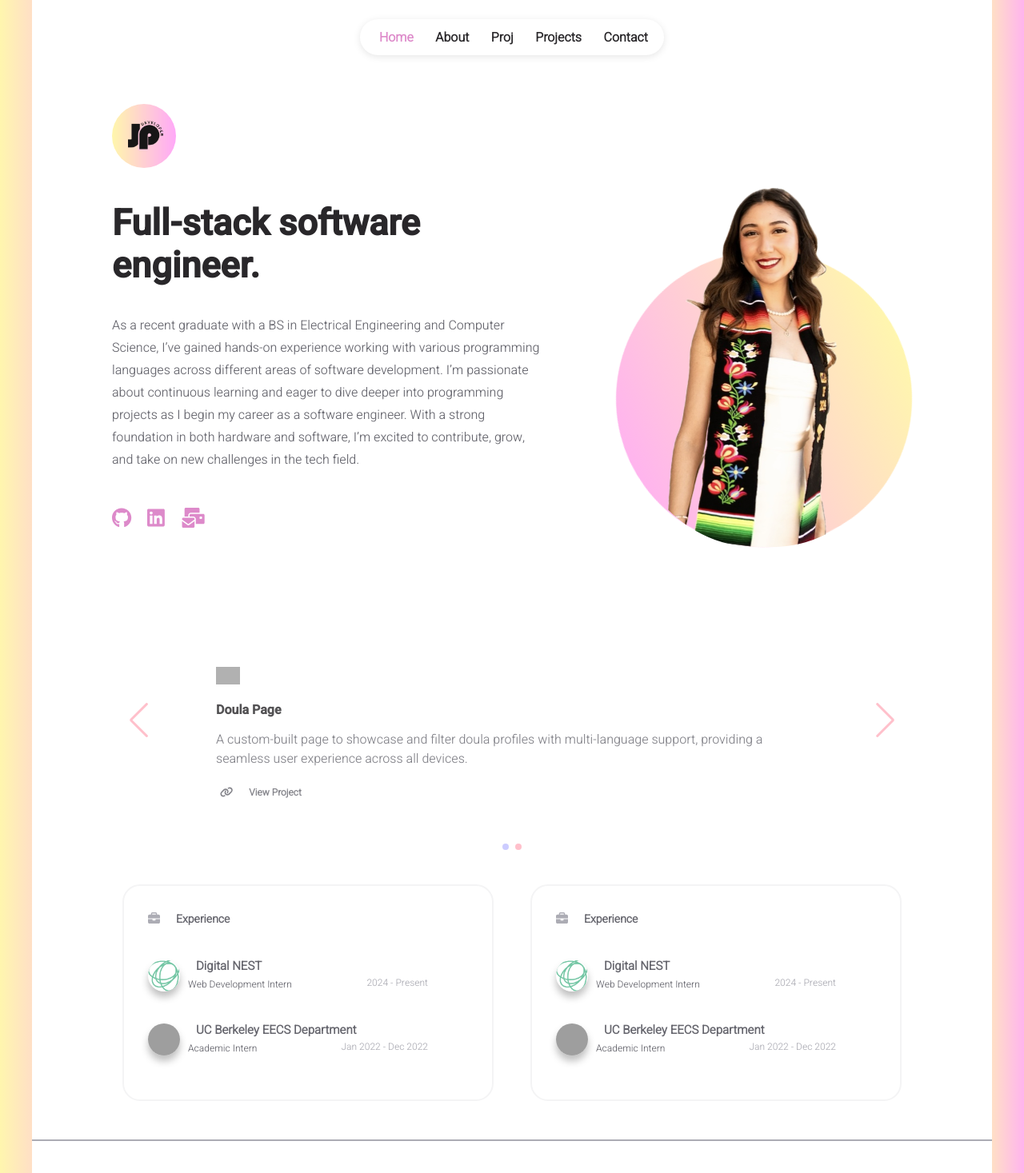
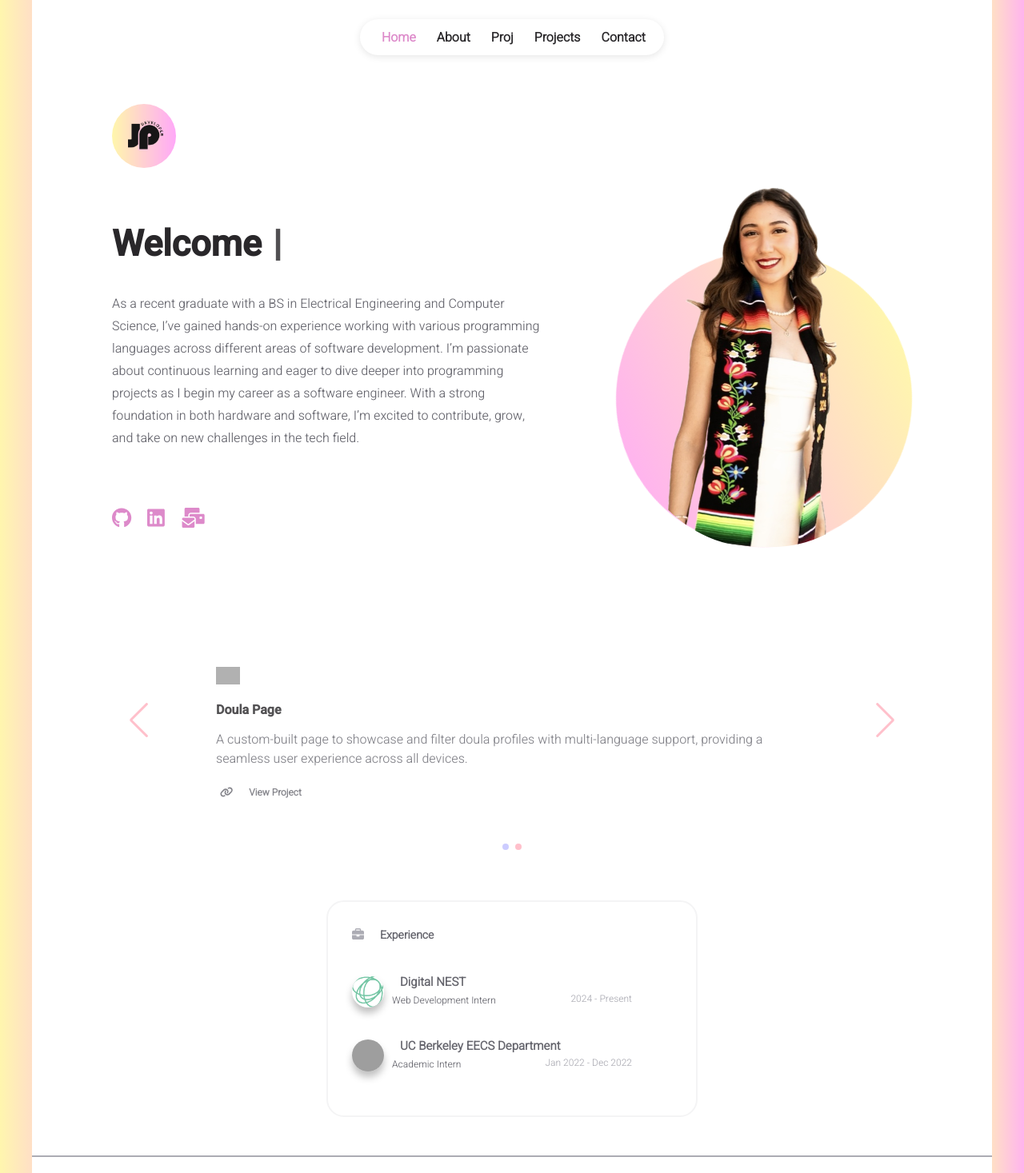
Before and after one commit to jacky-p/portfolio-v1, a React (Create React App) app: page / in a window 1280 px wide. Shown: the top 1467 px of the page at 80% size. Built offline with nearby package versions, Linux system fonts and the light colour scheme; grey boxes are pictures that could not be loaded.

Commit message:
added animations & added fixes to contact

```diff
--- a/package.json
+++ b/package.json
@@ -18,12 +18,14 @@
 		"@testing-library/jest-dom": "^5.16.5",
 		"@testing-library/react": "^13.4.0",
 		"@testing-library/user-event": "^13.5.0",
+		"motion": "^12.7.4",
 		"react": "^18.2.0",
 		"react-dom": "^18.2.0",
 		"react-ga4": "^2.1.0",
 		"react-helmet": "^6.1.0",
 		"react-router-dom": "^6.11.1",
 		"react-scripts": "5.0.1",
+		"react-simple-typewriter": "^5.0.1",
 		"styled-components": "^5.3.10",
 		"swiper": "^11.2.6",
 		"web-vitals": "^2.1.4"
--- a/src/components/common/navBar.jsx
+++ b/src/components/common/navBar.jsx
@@ -10,7 +10,7 @@ const NavBar = (props) => {
 		<React.Fragment>
 			<div className="nav-container">
 				<nav className="navbar">
-					<div className="nav-background">
+					<div className="nav-background borderYtoX">
 						<ul className="nav-list">
 							<li
 								className={
--- a/src/components/common/styles/navBar.css
+++ b/src/components/common/styles/navBar.css
@@ -46,13 +46,102 @@
 }
 
 .nav-item a {
+	position: relative; /* THIS is key */
+	padding: 0px 3px;
+	z-index: 1;
+
 	text-decoration: none;
 	color: var(--primary-color);
 }
 
 .nav-item a:hover {
 	color: var(--link-color);
-	transition: color 0.3s ease-in-out;
+	transition: color 0.2s ease-in-out;
+}
+
+/*.brackets .nav-item a:before,
+.brackets .nav-item a:after {
+	opacity: 0;
+	top: 0px;
+}
+
+div.brackets .nav-item a:before {
+	content: "(";
+	left: 0px;
+	transform: translateX(10px);
+}
+
+div.brackets .nav-item a:after {
+	content: ")";
+	right: 0px;
+	transform: translateX(-10px);
+}
+
+.brackets .nav-item a:hover:before,
+.brackets .nav-item a:hover:after {
+	opacity: 1;
+	transform: translateX(0px);
+}
+
+.nav-item a:before,
+.nav-item a:after {
+	position: absolute;
+	opacity: 0;
+	height: 100%;
+	width: 2px;
+	border-radius: 25%;
+	content: "";
+	background: var(--link-color);
+	transition: all 0.3s;
+}
+
+.nav-item a:before {
+	left: 0px;
+	top: 0px;
+}
+
+.nav-item a:after {
+	right: 0px;
+	bottom: 0px;
+}
+
+.nav-item a:hover:before,
+.nav-item a:hover:after {
+	opacity: 1;
+	height: 2px;
+	width: 100%;
+}*/
+
+.nav-item a:before,
+.nav-item a:after {
+	position: absolute;
+	top: 50%;
+	left: 50%;
+	width: 30px;
+	height: 30px;
+	border: 2px solid #f1e6867e;
+	transform: translateX(-50%) translateY(-50%) scale(0.8);
+	border-radius: 50%;
+	background: transparent;
+	content: "";
+	opacity: 0;
+	transition: all 0.3s;
+	z-index: -1;
+}
+
+.nav-item a:after {
+	border-width: 2px;
+	transition: all 0.4s;
+}
+
+.nav-item a:hover:before {
+	opacity: 1;
+	transform: translateX(-50%) translateY(-50%) scale(1);
+}
+
+.nav-item a:hover:after {
+	opacity: 1;
+	transform: translateX(-50%) translateY(-50%) scale(1.3);
 }
 
 @media (max-width: 600px) {
--- /dev/null
+++ b/src/components/homepage/intro.jsx
@@ -0,0 +1,25 @@
+import { Typewriter } from "react-simple-typewriter";
+//import "react-simple-typewriter/dist/index.css";
+
+const Intro = () => {
+	return (
+		<h4>
+			<Typewriter
+				words={[
+					"Hola!",
+					"I'm Jacqueline Perez",
+					"Welcome to my site",
+					"Code meets creativity",
+				]}
+				loop={true}
+				cursor
+				cursorStyle="|"
+				typeSpeed={70}
+				deleteSpeed={50}
+				delaySpeed={1000}
+			/>
+		</h4>
+	);
+};
+
+export default Intro;
--- a/src/components/homepage/styles/works.css
+++ b/src/components/homepage/styles/works.css
@@ -3,6 +3,7 @@
 .works {
 	display: flex;
 	flex-direction: row;
+	justify-content: center;
 	column-gap: 50px;
 }
 
--- a/src/components/homepage/works.jsx
+++ b/src/components/homepage/works.jsx
@@ -49,47 +49,6 @@ const Works = () => {
 					}
 				/>
 			</div>
-			<div className="right-works">
-				<Card
-					icon={faBriefcase}
-					title="Experience"
-					body={
-						<div className="works-body">
-							<div className="work">
-								<img
-									src="./Digital-NEST-Favicon-1.png"
-									alt="digitalnest"
-									className="work-image"
-								/>
-								<div className="work-title">Digital NEST</div>
-								<div className="work-subtitle">
-									Web Development Intern
-								</div>
-								<div className="work-duration">
-									2024 - Present
-								</div>
-							</div>
-
-							<div className="work">
-								<img
-									src="./uc_berkeley_logo.jpeg"
-									alt="ucberkeley"
-									className="work-image"
-								/>
-								<div className="work-title">
-									UC Berkeley EECS Department
-								</div>
-								<div className="work-subtitle">
-									Academic Intern
-								</div>
-								<div className="work-duration">
-									Jan 2022 - Dec 2022
-								</div>
-							</div>
-						</div>
-					}
-				/>
-			</div>
 		</div>
 	);
 };
--- a/src/data/user.js
+++ b/src/data/user.js
@@ -22,7 +22,7 @@ const INFO = {
 	},
 
 	about: {
-		title: "I’m Jacqueline P. I live in California, where I design the future.",
+		title: "I'm Jacqueline P, a California-based developer shaping tomorrow’s tech",
 		description:
 			"With a BS in Electrical Engineering and Computer Science, I’ve had the opportunity to work with a wide range of programming languages and contribute to various stages of software development. From building applications to troubleshooting and optimizing code, I’ve gained practical experience in both the technical and problem-solving aspects of software engineering. I’m deeply committed to continuous learning, and as I begin my career, I’m excited to take on new challenges and contribute to meaningful projects while further refining my skills as a software engineer.",
 	},
--- a/src/pages/contact.jsx
+++ b/src/pages/contact.jsx
@@ -30,7 +30,7 @@ const Contact = () => {
 				/>
 			</Helmet>
 
-			<div className="page-content">
+			<div className="page-content contact-page">
 				<NavBar active="contact" />
 				<div className="content-wrapper">
 					<div className="contact-logo-container">
@@ -60,6 +60,7 @@ const Contact = () => {
 					</div>
 
 					<div className="socials-container">
+						<div className="socials-card">
 							<div className="contact-socials-subtitle">
 								<h3>
 									Contact Me
@@ -84,6 +85,7 @@ const Contact = () => {
 								</Socials>
 							</div>
 						</div>
+					</div>
 
 					<div className="page-footer">
 						<Footer />
--- a/src/pages/homepage.jsx
+++ b/src/pages/homepage.jsx
@@ -17,6 +17,7 @@ import SEO from "../data/seo";
 import "./styles/homepage.css";
 import Project from "../components/projects/project";
 import Carousel from "./carousel";
+import Intro from "../components/homepage/intro";
 
 const Homepage = () => {
 	const [stayLogo, setStayLogo] = useState(false);
@@ -87,7 +88,8 @@ const Homepage = () => {
 						<div className="homepage-first-area">
 							<div className="homepage-first-area-left-side">
 								<div className="title homepage-title">
-									{INFO.homepage.title}
+									{/* {INFO.homepage.title} */}
+									<Intro />
 								</div>
 
 								<div className="subtitle homepage-subtitle">
--- a/src/pages/styles/contact.css
+++ b/src/pages/styles/contact.css
@@ -1,3 +1,7 @@
+.contact-page {
+	height: 100vh;
+}
+
 .contact-logo-container {
 	display: flex;
 	justify-content: left;
@@ -28,9 +32,20 @@
 .socials-container {
 	display: flex;
 	flex-direction: row;
-	column-gap: 20px;
 	justify-content: center;
 	align-items: center;
+	padding: 70px 0px;
+}
+
+.socials-card {
+	display: flex;
+	flex-direction: row;
+	column-gap: 30px;
+	justify-content: center;
+	align-items: center;
+	background-color: #f1e6867e;
+	border-radius: 25px;
+	width: 30%;
 }
 
 .contact-socials-subtitle {
@@ -51,3 +66,8 @@
 	color: var(--link-color);
 	font-weight: bolder;
 }
+
+.contact-socials .social-icon {
+	font-size: 1.4rem;
+	padding: 2px 0px;
+}
--- a/src/pages/styles/homepage.css
+++ b/src/pages/styles/homepage.css
@@ -97,7 +97,7 @@
 
 .homepage-works {
 	flex-basis: 600px;
-	padding-top: 30px;
+	padding-top: 50px;
 }
 
 .bg-image {
@@ -111,6 +111,15 @@
 	height: 370px;
 	border-radius: 50%;
 	animation: spin 4000ms infinite linear;
+}
+
+.homepage-title h4 {
+	margin: 0px;
+}
+
+.intro-name {
+	margin: 0px;
+	padding-top: 25px;
 }
 
 @keyframes spin {
```
Also changed, not shown: 1 other file (tests, documents, lock files or other folders). Lines whose indentation alone changed are shown as unchanged.
